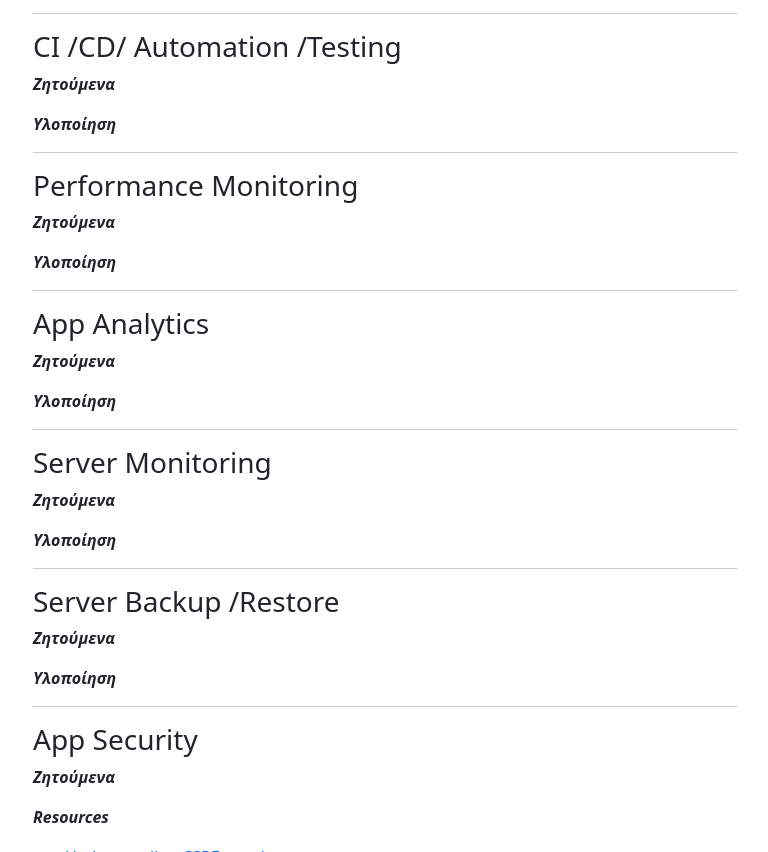
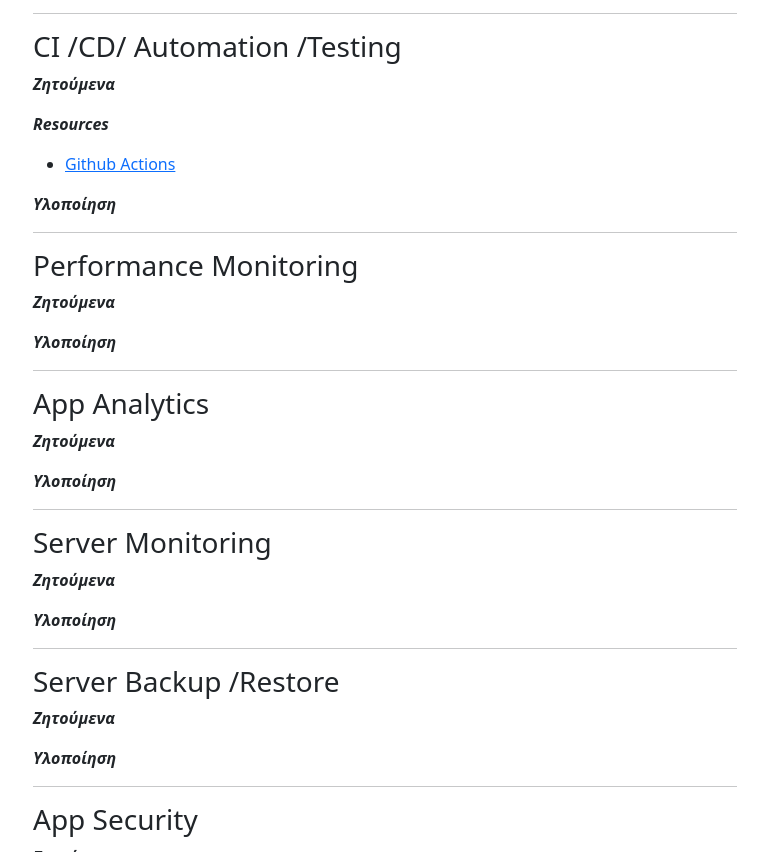
Before and after one commit to antsinar/bookville_gr, an Eleventy site: page src/page_content/documentation.md in a window 1280 px wide. Shown: the part 11148-12000 px from the top of the page, without its empty margins (445-1213 px from the left). Built offline with nearby package versions, Linux system fonts and the light colour scheme; Eleventy itself is replaced by a stand-in of ours; files that its build step writes are made by us from their sources.

Commit message:
Update Page Content “documentation”

```diff
--- a/src/page_content/documentation.md
+++ b/src/page_content/documentation.md
@@ -430,6 +430,9 @@ ERP, Enterprise Resource Planning, Λογισμικό Μηχανογράφηση
 
 ***Ζητούμενα***
 
+***Resources***
+- [Github Actions ](https://www.youtube.com/watch?v=R8_veQiYBjI)
+
 ***Υλοποίηση***
 
 ---
```
